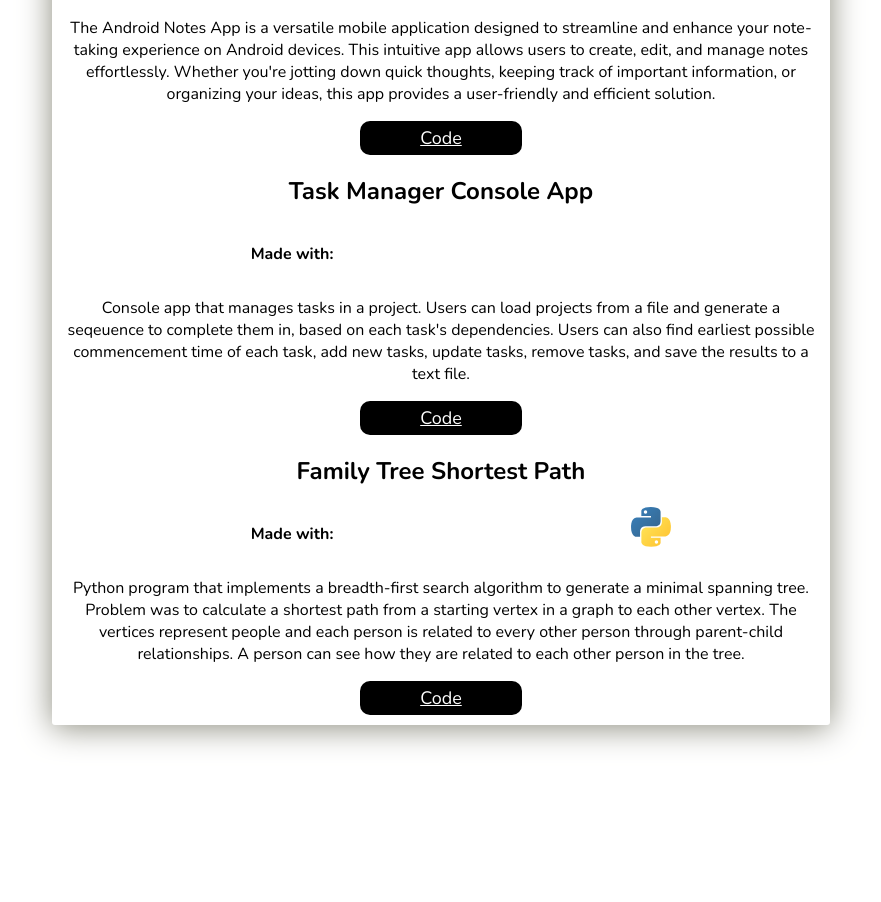
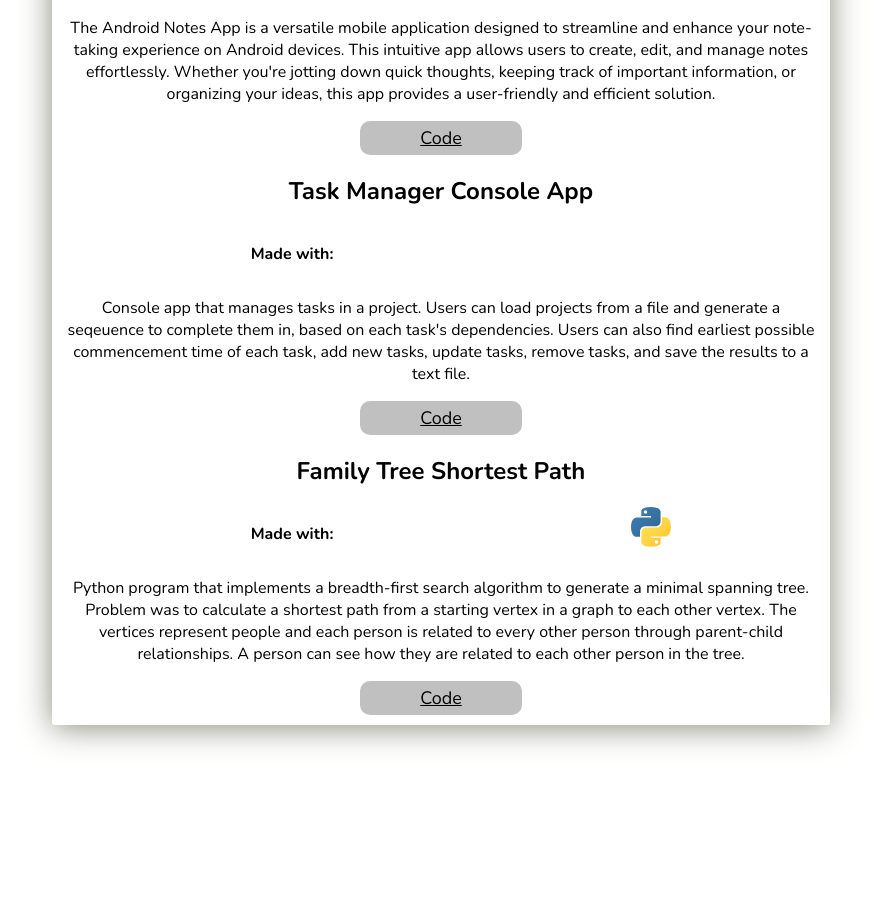
Before and after one commit to melattgirmay/my-portfolio, a React (Create React App) app: page / in a window 1280 px wide. Shown: the part 1000-1902 px from the top of the page, without its empty margins (199-1080 px from the left). Built offline with nearby package versions, Linux system fonts and the light colour scheme; some icons are missing.

Commit message:
Chanhe the social link's text color

```diff
--- a/src/styles/App.css
+++ b/src/styles/App.css
@@ -141,7 +141,7 @@
   }
 
   a {
-    color: white;
+    color: black;
     font-size: 18px;
   }
 
@@ -156,8 +156,7 @@
 
 .project-links {
   border-radius: 10px;
-  background-color: black;
-  color: white;
+  background-color: silver;
   margin: auto;
   width: 20%;
   padding: 5px;
```
